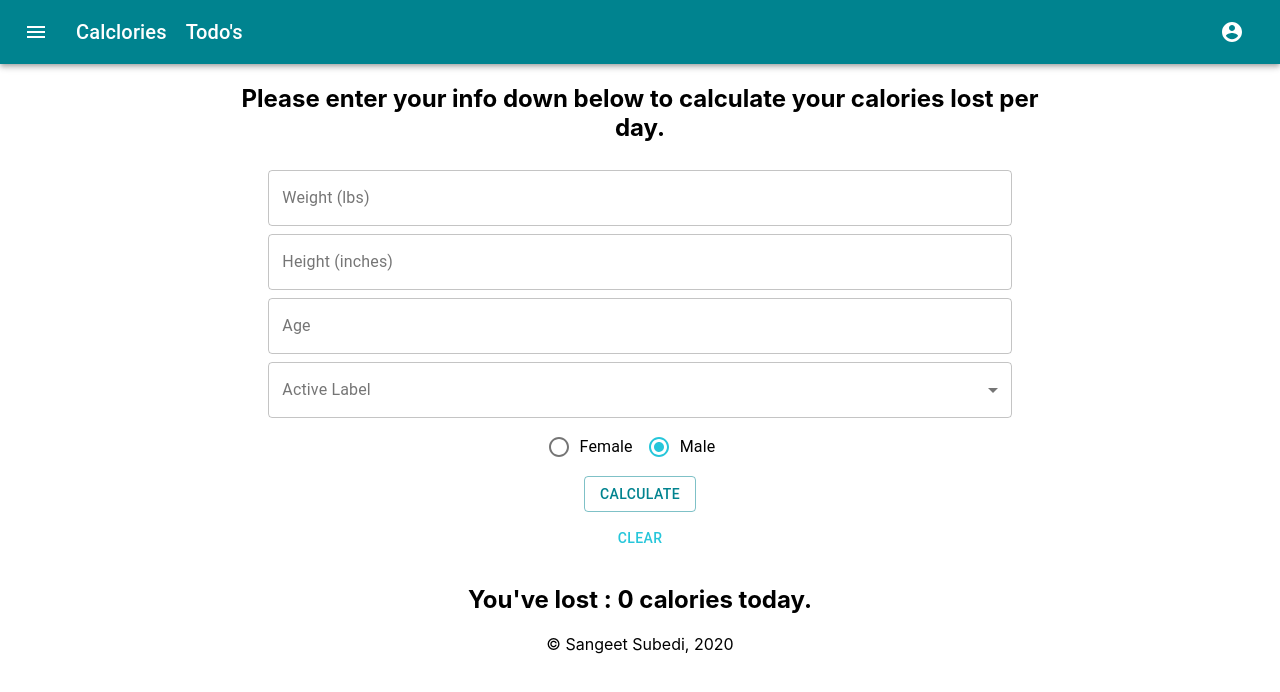
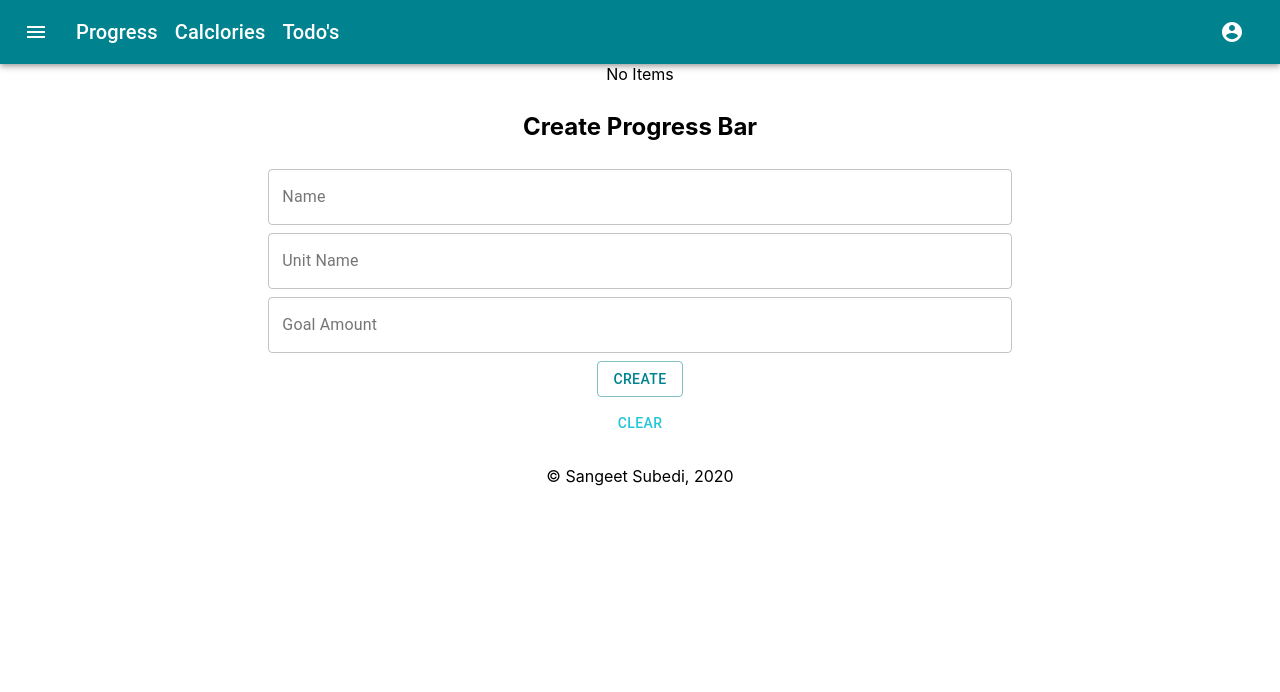
Before and after one commit to sangeetsub/pwa, a React (Create React App) app: page / in a window 1280 px wide. Shown: the top 692 px of the page. Built offline with nearby package versions, Linux system fonts and the light colour scheme.

Commit message:
ADDED progress bar tracker

```diff
--- a/src/App.js
+++ b/src/App.js
@@ -2,6 +2,7 @@ import React from "react";
 import "./App.css";
 import Dashboard from "./components/Dashboard";
 import MenuAppBar from "./components/Navigation";
+import Calclories from './components/Calclories';
 import Todo from "./todo/Todo";
 import { Route, Switch, BrowserRouter as Router } from "react-router-dom";
 import { createMuiTheme, ThemeProvider } from "@material-ui/core/styles";
@@ -32,6 +33,9 @@ function App() {
             <Route path="/todos">
               <Todo />
             </Route>
+              <Route path="/calclories">
+              <Calclories />
+            </Route>
             <Route path="/">
               <Dashboard />
             </Route>
--- /dev/null
+++ b/src/components/Calclories.jsx
@@ -0,0 +1,177 @@
+import React, { useState } from "react";
+import { makeStyles } from "@material-ui/core/styles";
+import Grid from "@material-ui/core/Grid";
+import TextField from "@material-ui/core/TextField";
+import Button from "@material-ui/core/Button";
+import RadioGroup from "@material-ui/core/RadioGroup";
+import FormControlLabel from "@material-ui/core/FormControlLabel";
+import Radio from "@material-ui/core/Radio";
+import InputLabel from "@material-ui/core/InputLabel";
+import MenuItem from "@material-ui/core/MenuItem";
+import FormControl from "@material-ui/core/FormControl";
+import Select from "@material-ui/core/Select";
+
+const useStyles = makeStyles((theme) => ({
+  paper: {
+    padding: theme.spacing(2),
+    textAlign: "center",
+    color: theme.palette.text.secondary,
+  },
+  root: {
+    formControl: {
+      margin: theme.spacing(3),
+    },
+    button: {
+      margin: theme.spacing(1, 0, 1, 0),
+    },
+    flexGrow: 1,
+  },
+}));
+
+export default function CenteredGrid() {
+  const classes = useStyles();
+
+  const [weight, setWeight] = useState("");
+  const [height, setHeight] = useState("");
+  const [age, setAge] = useState("");
+  const [gender, setGender] = useState("male");
+  const [activeLevel, setActiveLevel] = useState("");
+  const [myCalories, setMyCalories] = useState(0);
+
+  const handleSubmit = () => {
+    let myCalories = 0;
+    if (gender === "male") {
+      myCalories =
+        (66 + 6.2 * weight + 12.7 * height - 6.76 * age) *
+        (activeLevel ? activeLevel : 1);
+      setMyCalories(myCalories.toFixed(2));
+    } else {
+      myCalories =
+        (655.1 + 4.35 * weight + 4.7 * height - 4.7 * age) *
+        (activeLevel ? activeLevel : 1);
+      setMyCalories(myCalories.toFixed(2));
+    }
+  };
+
+  return (
+    <div className={classes.root}>
+      <Grid container spacing={1} justify="center">
+        <Grid item xs={11} sm={8}>
+          <h2>
+            Please enter your info down below to calculate your calories lost
+            per day.
+          </h2>
+        </Grid>
+        <Grid item xs={11} sm={7}>
+          <TextField
+            fullWidth
+            id="weight"
+            type="Number"
+            label="Weight (lbs)"
+            variant="outlined"
+            value={weight}
+            onChange={(e) => setWeight(e.target.value)}
+          />
+        </Grid>
+        <Grid item xs={11} sm={7}>
+          <TextField
+            fullWidth
+            id="height"
+            type="Number"
+            label="Height (inches)"
+            variant="outlined"
+            value={height}
+            onChange={(e) => setHeight(e.target.value)}
+          />
+        </Grid>
+        <Grid item xs={11} sm={7}>
+          <TextField
+            fullWidth
+            id="age"
+            type="Number"
+            label="Age"
+            variant="outlined"
+            value={age}
+            onChange={(e) => setAge(e.target.value)}
+          />
+        </Grid>
+        <Grid item xs={11} sm={7}>
+          <FormControl
+            variant="outlined"
+            className={classes.formControl}
+            fullWidth
+          >
+            <InputLabel htmlFor="outlined-age-native-simple">
+              Active Label
+            </InputLabel>
+            <Select
+              native
+              value={activeLevel}
+              onChange={(e) => {
+                setActiveLevel(e.target.value);
+              }}
+              inputProps={{
+                name: "activeLevel",
+                id: "outlined-age-native-simple",
+              }}
+            >
+              <option value="" aria-label="None" />
+              <option value={1.2}>Little to None</option>
+              <option value={1.37}>Slightly</option>
+              <option value={1.55}>Moderate</option>
+              <option value={1.725}>Very</option>
+              <option value={1.9}>Extra</option>
+            </Select>
+          </FormControl>
+        </Grid>
+        <Grid item xs={11} sm={7}>
+          <RadioGroup
+            row
+            aria-label="gender"
+            name="gender1"
+            value={gender}
+            onChange={(e) => setGender(e.target.value)}
+            className="Center"
+          >
+            <FormControlLabel
+              value="female"
+              control={<Radio />}
+              label="Female"
+            />
+            <FormControlLabel value="male" control={<Radio />} label="Male" />
+          </RadioGroup>
+        </Grid>
+        <Grid item xs={11} sm={7}>
+          <Button
+            variant="outlined"
+            color="primary"
+            className={classes.button}
+            onClick={handleSubmit}
+          >
+            Calculate
+          </Button>
+        </Grid>
+        <Grid item xs={11} sm={7}>
+          <Button
+            onClick={() => {
+              setAge("");
+              setGender("male");
+              setHeight("");
+              setWeight("");
+              setActiveLevel("");
+              setMyCalories(0);
+            }}
+            color="secondary"
+          >
+            Clear
+          </Button>
+        </Grid>
+
+        <Grid item xs={11} sm={7}>
+          <h2>{`You've lost : ${myCalories} calories today.`}</h2>
+          <p>&copy; Sangeet Subedi, 2020</p>
+        </Grid>
+      </Grid>
+    </div>
+  );
+}
--- a/src/components/Dashboard.jsx
+++ b/src/components/Dashboard.jsx
@@ -7,9 +7,14 @@ import RadioGroup from "@material-ui/core/RadioGroup";
 import FormControlLabel from "@material-ui/core/FormControlLabel";
 import Radio from "@material-ui/core/Radio";
 import InputLabel from "@material-ui/core/InputLabel";
-import MenuItem from "@material-ui/core/MenuItem";
+import AddIcon from "@material-ui/icons/Add";
 import FormControl from "@material-ui/core/FormControl";
 import Select from "@material-ui/core/Select";
+import Fab from '@material-ui/core/Fab';
+import { Card, Typography } from "@material-ui/core";
+
+import ProgressBar from './Progressbar';
+import { keys } from "@material-ui/core/styles/createBreakpoints";
 
 const useStyles = makeStyles((theme) => ({
   paper: {
@@ -31,115 +36,86 @@ const useStyles = makeStyles((theme) => ({
 export default function CenteredGrid() {
   const classes = useStyles();
 
-  const [weight, setWeight] = useState("");
-  const [height, setHeight] = useState("");
-  const [age, setAge] = useState("");
-  const [gender, setGender] = useState("male");
-  const [activeLevel, setActiveLevel] = useState("");
-  const [myCalories, setMyCalories] = useState(0);
+  const [name, setName] = useState("");
+  const [unitType, setUnitType] = useState("");
+  const [maxLimit, setMaxLimit] = useState("male");
+
+  const clearFields = () => {
+          setName("");
+          setMaxLimit("");
+          setUnitType("");
+  }
 
   const handleSubmit = () => {
-    let myCalories = 0;
-    if (gender === "male") {
-      myCalories =
-        (66 + 6.2 * weight + 12.7 * height - 6.76 * age) *
-        (activeLevel ? activeLevel : 1);
-      setMyCalories(myCalories.toFixed(2));
+  const progressItems = getProgressItems();
+    let item = {
+      name : name,
+      unitType: unitType,
+      completed: 0,
+      maxLimit: maxLimit,
+    }
+  const toPush = {...progressItems, [name]: item}
+  localStorage.setItem("progressItems", JSON.stringify(toPush));
+  clearFields();
+  };
+
+  const getProgressItems = () => JSON.parse(localStorage.getItem("progressItems") || "{}");
+
+
+  const trackBarsRender = () => {
+    const allCompObj = getProgressItems();
+    if(Object.keys(allCompObj).length == 0){
+      return <div>No Items</div>
     } else {
-      myCalories =
-        (655.1 + 4.35 * weight + 4.7 * height - 4.7 * age) *
-        (activeLevel ? activeLevel : 1);
-      setMyCalories(myCalories.toFixed(2));
+  const allComp = [];
+  Object.keys(allCompObj).forEach(key => {
+    allComp.push(<ProgressBar progressItem={allCompObj[key.toString()]}/>)
+  });
+  return allComp;
     }
-  };
+}
 
   return (
     <div className={classes.root}>
       <Grid container spacing={1} justify="center">
         <Grid item xs={11} sm={8}>
+          {trackBarsRender()}
+        </Grid>
+        <Grid item xs={11} sm={8}>
           <h2>
-            Please enter your info down below to calculate your calories lost
-            per day.
+          Create Progress Bar
           </h2>
         </Grid>
         <Grid item xs={11} sm={7}>
           <TextField
             fullWidth
-            id="weight"
-            type="Number"
-            label="Weight (lbs)"
+            id="name"
+            label="Name"
             variant="outlined"
-            value={weight}
-            onChange={(e) => setWeight(e.target.value)}
+            value={name}
+            onChange={(e) => setName(e.target.value)}
           />
         </Grid>
         <Grid item xs={11} sm={7}>
           <TextField
             fullWidth
-            id="height"
-            type="Number"
-            label="Height (inches)"
+            id="unitNae"
+            label="Unit Name "
             variant="outlined"
-            value={height}
-            onChange={(e) => setHeight(e.target.value)}
+            value={unitType}
+            onChange={(e) => setUnitType(e.target.value)}
           />
         </Grid>
-        <Grid item xs={11} sm={7}>
+                <Grid item xs={11} sm={7}>
           <TextField
             fullWidth
-            id="age"
+            id="maxLimit"
             type="Number"
-            label="Age"
+            label="Goal Amount"
             variant="outlined"
-            value={age}
-            onChange={(e) => setAge(e.target.value)}
+            value={maxLimit}
+            onChange={(e) => setMaxLimit(e.target.value)}
           />
-        </Grid>
-        <Grid item xs={11} sm={7}>
-          <FormControl
-            variant="outlined"
-            className={classes.formControl}
-            fullWidth
-          >
-            <InputLabel htmlFor="outlined-age-native-simple">
-              Active Label
-            </InputLabel>
-            <Select
-              native
-              value={activeLevel}
-              onChange={(e) => {
-                setActiveLevel(e.target.value);
-              }}
-              inputProps={{
-                name: "activeLevel",
-                id: "outlined-age-native-simple",
-              }}
-            >
-              <option value="" aria-label="None" />
-              <option value={1.2}>Little to None</option>
-              <option value={1.37}>Slightly</option>
-              <option value={1.55}>Moderate</option>
-              <option value={1.725}>Very</option>
-              <option value={1.9}>Extra</option>
-            </Select>
-          </FormControl>
-        </Grid>
-        <Grid item xs={11} sm={7}>
-          <RadioGroup
-            row
-            aria-label="gender"
-            name="gender1"
-            value={gender}
-            onChange={(e) => setGender(e.target.value)}
-            className="Center"
-          >
-            <FormControlLabel
-              value="female"
-              control={<Radio />}
-              label="Female"
-            />
-            <FormControlLabel value="male" control={<Radio />} label="Male" />
-          </RadioGroup>
         </Grid>
         <Grid item xs={11} sm={7}>
           <Button
@@ -148,27 +124,22 @@ export default function CenteredGrid() {
             className={classes.button}
             onClick={handleSubmit}
           >
-            Calculate
+            Create
           </Button>
         </Grid>
         <Grid item xs={11} sm={7}>
           <Button
             onClick={() => {
-              setAge("");
-              setGender("male");
-              setHeight("");
-              setWeight("");
-              setActiveLevel("");
-              setMyCalories(0);
+              clearFields();
             }}
             color="secondary"
           >
             Clear
           </Button>
+
         </Grid>
 
         <Grid item xs={11} sm={7}>
-          <h2>{`You've lost : ${myCalories} calories today.`}</h2>
           <p>&copy; Sangeet Subedi, 2020</p>
         </Grid>
       </Grid>
--- a/src/components/Navigation.jsx
+++ b/src/components/Navigation.jsx
@@ -61,8 +61,10 @@ function MenuAppBar() {
           >
             <MenuIcon />
           </IconButton>
-
           <Link to="/" className={classes.navigations}>
+            <Typography variant="h6">Progress</Typography>
+          </Link>
+          <Link to="/calclories" className={classes.navigations}>
             <Typography variant="h6">Calclories</Typography>
           </Link>
           <Link to="/todos" className={classes.navigations}>
--- /dev/null
+++ b/src/components/Progressbar.jsx
@@ -0,0 +1,60 @@
+import React, {useState} from 'react';
+import PropTypes from 'prop-types';
+import { makeStyles } from '@material-ui/core/styles';
+import LinearProgress from '@material-ui/core/LinearProgress';
+import Typography from '@material-ui/core/Typography';
+import {Card,Button,TextField} from '@material-ui/core';
+
+
+const useStyles = makeStyles({
+  root: {
+    width: '100%',
+  },
+});
+
+export default function LinearWithValueLabel(props) {
+    const {  name, unitName, completed, maxLimit} = props.progressItem;
+    const [addCompleted, setAddCompleted] = useState(0);
+  const classes = useStyles();
+
+
+  const handleSubmit = () => {
+      const progressItems = JSON.parse(localStorage.getItem("progressItems") || "{}");
+    let item = {
+      name : name,
+      unitType: unitName,
+      completed: Number(completed) + Number(addCompleted),
+      maxLimit: maxLimit,
+    }
+  const toPush = {...progressItems, [name]: item}
+  localStorage.setItem("progressItems", JSON.stringify(toPush));
+  }
+
+
+  return (
+    <div className={classes.root}>
+        <Card color="#">
+  <Typography variant="h4">{name}</Typography>
+ <LinearProgress variant="determinate" value={(completed/maxLimit) * 100} color="secondary" />
+  <Typography> {completed} {unitName} Out of {maxLimit} done. ({Number(maxLimit) - Number(completed)} More to go)</Typography>
+    <TextField
+            fullWidth
+            id="completed"
+            label="Completed "
+            variant="outlined"
+            value={addCompleted}
+            onChange={(e) => setAddCompleted(e.target.value)}
+          />
+           <Button
+            variant="outlined"
+            color="primary"
+            className={classes.button}
+            onClick={handleSubmit}
+          >
+            Add
+          </Button>
+        </Card>
+   <div style={{backgroundColor:"gray"}}><br></br></div>
+    </div>
+  );
+}
```
